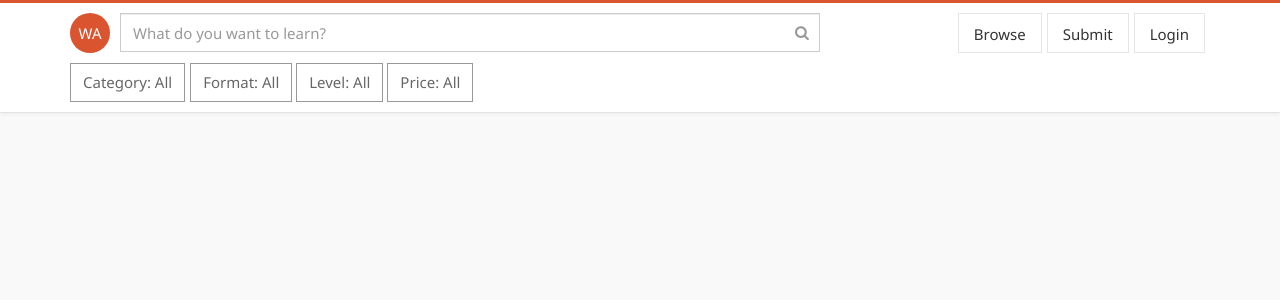
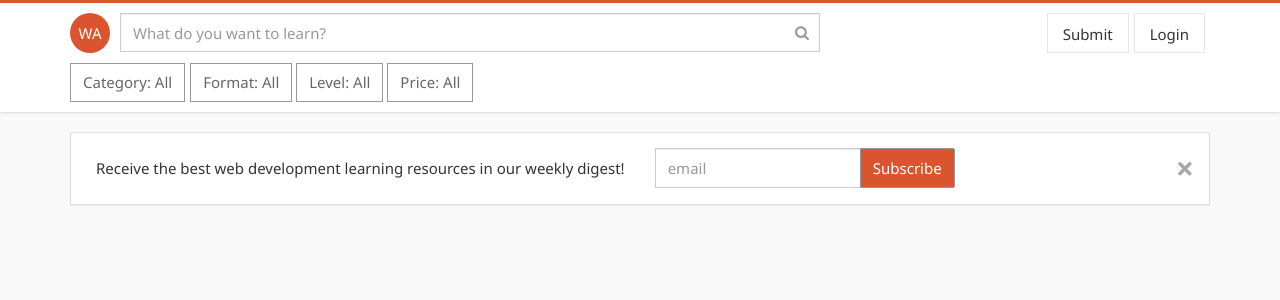
Before and after one commit to lumenwrites/webacademy, a Django app: template backend/templates/base.html in a window 1280 px wide. Shown: the top 300 px of the page. Run offline with Django 3.2, Linux system fonts and the light colour scheme; the template is opened without the code that fills it, so the values that code supplies are empty; parts of the project's set-up code (start-up, migrations or seed data) failed here and were passed over; some libraries are stand-ins or nearby versions.

Commit message:
Gorgeous MVP design.

```diff
--- a/backend/static/css/style.css
+++ b/backend/static/css/style.css
@@ -29,11 +29,16 @@ hr {
 
 /* Helpers */
 /* line 35, ../sass/style.scss */
+.left {
+  float: left;
+}
+
+/* line 39, ../sass/style.scss */
 .right {
   float: right;
 }
 
-/* line 39, ../sass/style.scss */
+/* line 43, ../sass/style.scss */
 .btn {
   border-radius: 2px;
   background: transparent;
@@ -41,14 +46,14 @@ hr {
   border: 1px solid #999;
 }
 
-/* line 47, ../sass/style.scss */
+/* line 51, ../sass/style.scss */
 header {
   box-shadow: 0 1px 0 0 rgba(0, 0, 0, 0.05), 0 2px 4px 0 rgba(0, 0, 0, 0.06);
   background: #fff;
   padding: 10px;
   border-top: 3px solid #da552f;
 }
-/* line 54, ../sass/style.scss */
+/* line 58, ../sass/style.scss */
 header .logo {
   background: #da552f;
   width: 40px;
@@ -61,23 +66,27 @@ header .logo {
   float: left;
   margin-right: 10px;
 }
-/* line 67, ../sass/style.scss */
+/* line 71, ../sass/style.scss */
 header form {
   float: left;
   width: calc(100% - 50px);
 }
-/* line 71, ../sass/style.scss */
+/* line 75, ../sass/style.scss */
 header form input {
   height: 40px;
 }
-/* line 75, ../sass/style.scss */
+/* line 79, ../sass/style.scss */
 header form .fa-search {
   position: absolute;
   right: 26px;
   top: 12px;
   color: #999;
 }
-/* line 83, ../sass/style.scss */
+/* line 86, ../sass/style.scss */
+header form .typeahead.dropdown-menu {
+  width: calc(100% - 80px);
+}
+/* line 91, ../sass/style.scss */
 header .navbar-nav > li > a {
   padding-top: 10px;
   padding-bottom: 10px;
@@ -85,29 +94,65 @@ header .navbar-nav > li > a {
   border: 1px solid rgba(0, 0, 0, 0.1);
   margin-right: 5px;
 }
-/* line 91, ../sass/style.scss */
+/* line 99, ../sass/style.scss */
 header .subnav {
   margin-top: 10px;
 }
-/* line 94, ../sass/style.scss */
+/* line 102, ../sass/style.scss */
 header .subnav .btn {
   border-radius: 0;
 }
-/* line 98, ../sass/style.scss */
+/* line 106, ../sass/style.scss */
 header .subnav .dropdown {
   float: left;
   margin-right: 5px;
 }
-/* line 101, ../sass/style.scss */
+/* line 109, ../sass/style.scss */
 header .subnav .dropdown li {
   border-bottom: 1px solid rgba(0, 0, 0, 0.15);
 }
-/* line 106, ../sass/style.scss */
+/* line 114, ../sass/style.scss */
 header .subnav .dropdown:hover .dropdown-menu {
   display: block;
 }
 
-/* line 118, ../sass/style.scss */
+/* line 124, ../sass/style.scss */
+.subscription-box {
+  margin-top: 20px;
+}
+/* line 126, ../sass/style.scss */
+.subscription-box .panel {
+  margin-bottom: 0;
+}
+/* line 129, ../sass/style.scss */
+.subscription-box .cta {
+  padding: 10px;
+  float: left;
+  margin-right: 20px;
+}
+/* line 135, ../sass/style.scss */
+.subscription-box .input-group {
+  width: 300px;
+}
+/* line 139, ../sass/style.scss */
+.subscription-box input {
+  height: 40px;
+}
+/* line 143, ../sass/style.scss */
+.subscription-box .btn {
+  background: #da552f;
+  color: white;
+  height: 40px;
+}
+/* line 149, ../sass/style.scss */
+.subscription-box .close {
+  position: relative;
+  top: 19px;
+  right: 15px;
+  font-size: 32px;
+}
+
+/* line 158, ../sass/style.scss */
 article {
   background: white;
   padding: 20px;
@@ -115,33 +160,33 @@ article {
   border: 1px solid rgba(0, 0, 0, 0.09);
   margin-top: 20px;
 }
-/* line 125, ../sass/style.scss */
+/* line 165, ../sass/style.scss */
 article h2 {
   margin-top: 0;
   font-size: 22px;
   font-weight: bold;
 }
-/* line 131, ../sass/style.scss */
+/* line 171, ../sass/style.scss */
 article p {
   font-size: 14px;
   color: #999;
 }
-/* line 137, ../sass/style.scss */
+/* line 177, ../sass/style.scss */
 article .voting-buttons {
   float: left;
   margin-right: 20px;
 }
-/* line 140, ../sass/style.scss */
+/* line 180, ../sass/style.scss */
 article .voting-buttons .btn {
   margin-bottom: 5px;
   width: 50px;
   padding: 5px 0;
 }
-/* line 145, ../sass/style.scss */
+/* line 185, ../sass/style.scss */
 article .voting-buttons .btn:hover {
   background: #e7e7e7;
 }
-/* line 150, ../sass/style.scss */
+/* line 190, ../sass/style.scss */
 article .label {
   color: rgba(0, 0, 0, 0.6);
 }
--- a/backend/static/js/scripts.js
+++ b/backend/static/js/scripts.js
@@ -1,7 +1,9 @@
-$('ul.nav li.dropdown').hover(function() {
-    $(this).find('.dropdown-menu').stop(true, true).delay(200).fadeIn(500);
-}, function() {
-    $(this).find('.dropdown-menu').stop(true, true).delay(200).fadeOut(500);
+$('#searchbar').typeahead({
+    source: [
+            "Django",
+        "React",
+	]
 });
 
-console.log("Hello!");
+
+$('#searchbar').typeahead()
--- a/backend/static/sass/style.scss
+++ b/backend/static/sass/style.scss
@@ -32,6 +32,10 @@ hr {
 
 
 /* Helpers */
+.left {
+    float: left;
+}
+
 .right {
     float: right;
 }
@@ -78,6 +82,10 @@ header {
 	    top: 12px;
 	    color: $gray;
 	}
+
+	.typeahead.dropdown-menu {
+	    width: calc(100% - 80px);
+	}
     }
 
     .navbar-nav>li>a {
@@ -113,6 +121,38 @@ header {
 
 
 
+.subscription-box {
+    margin-top: 20px;
+    .panel {
+	margin-bottom: 0;
+    }
+    .cta {
+	padding:10px;
+	float:left;
+	margin-right:20px;
+    }
+
+    .input-group {
+	width: 300px;
+    }
+
+    input {
+	height: 40px;
+    }
+
+    .btn {
+	background: $orange;
+	color: white;
+	height: 40px;
+    }
+
+    .close {
+	position: relative;
+	top: 19px;
+	right: 15px;
+	font-size: 32px;
+    }
+}
 
 
 article {
--- a/backend/templates/base.html
+++ b/backend/templates/base.html
@@ -30,8 +30,10 @@
 
 	  <!-- Search -->
 	  <form>
-	    <input type="text" class="form-control"
-		   placeholder="What do you want to learn? ">
+	    <input type="text" class="form-control" id="searchbar"
+		   placeholder="What do you want to learn?"
+		   data-provide="typeahead"
+		   autocomplete="off">
 	    <i class="fa fa-search" aria-hidden="true"></i>
 
 	  </form>
@@ -39,7 +41,6 @@
 	<!-- Menu -->
 	<div class="col-md-4">
 	  <ul class="nav navbar-nav right">
-            <li><a href="#">Browse</a></li>
             <li>
 	      <a href="#">
 		Submit
@@ -87,12 +88,39 @@
   </header>
 
   <div  class="container">
+
+    <div class="row subscription-box">
+      <div class="col-md-12">
+	<div class="panel panel-default" id="subscription-box">
+	      <button type="button" class="close"
+		      data-target="#subscription-box"
+		      data-dismiss="alert">
+		<span aria-hidden="true">&times;</span><span class="sr-only">Close</span>
+	      </button>
+
+	  <div class="panel-body">
+	      <div class="cta">
+		Receive the best web development learning resources in our weekly digest!
+	      </div>
+
+	      <div class="input-group">
+		<input type="text" class="form-control" placeholder="email">
+		<span class="input-group-btn">
+                  <button class="btn btn-default" type="button">Subscribe</button>
+		</span>
+	    </div>
+	  </div>   <!-- End .col-md-12 -->
+	</div>
+      </div>
+    </div>
+
   {% block content %}
   {% endblock %}
   </div>
 
   <script src="{% static "/js/jquery.min.js" %}"></script>
-  <!-- <script src="{% static "/js/bootstrap.min.js" %}"></script>   -->
+  <script src="{% static "/js/bootstrap.min.js" %}"></script>
+  <script src="{% static "/js/bootstrap-typeahead.min.js" %}"></script>
   <script src="{% static "/js/scripts.js" %}"></script>
 </body>
 </html>
```
Also changed, not shown: backend/static/css/foundation-icons.woff (added), backend/static/js/bootstrap-typeahead.min.js (added).
